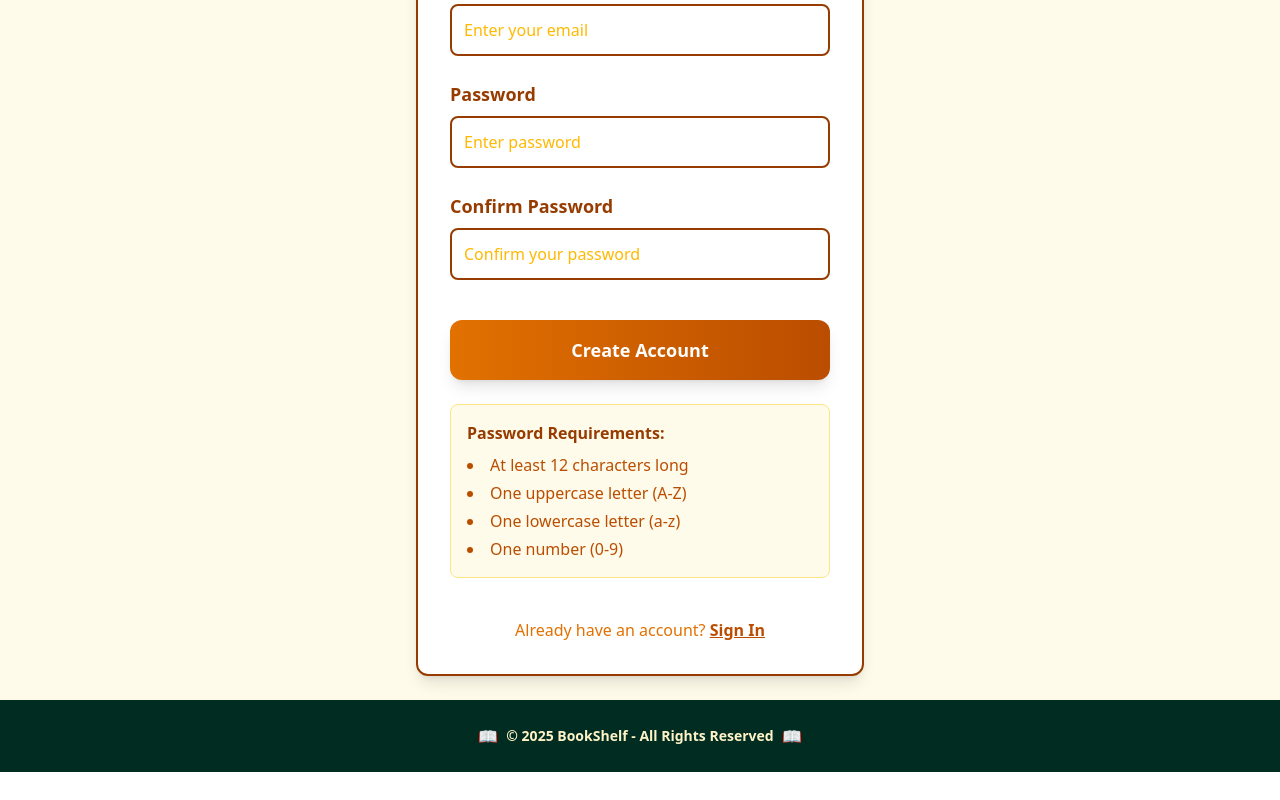
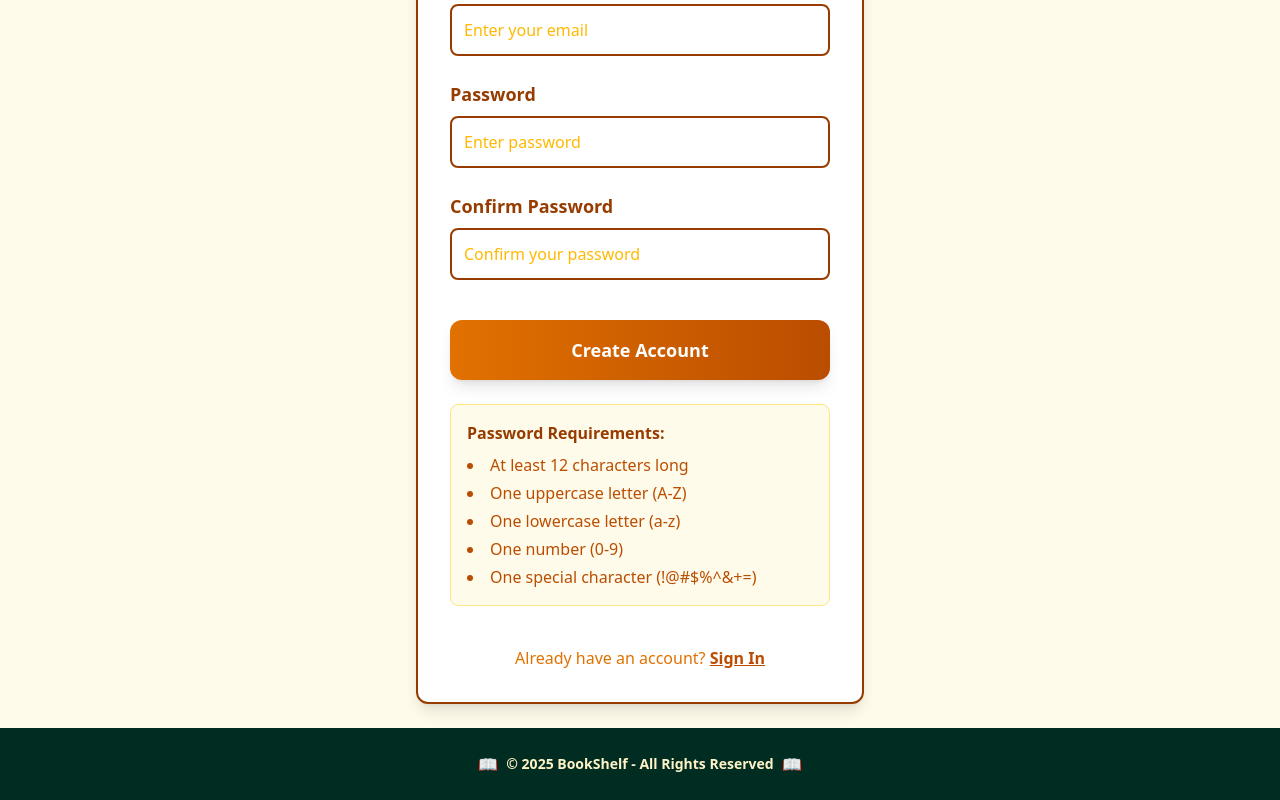
Before and after one commit to vaggogk/bookaholic-frontend, a React (Vite) app: page /register_page in a window 1280 px wide. Shown: the part 498-1298 px from the top of the page. Before the commit the page ends 1270 px from the top, so only its background shows below. Built offline with nearby package versions, Linux system fonts and the light colour scheme.

Commit message:
refactor: fix comment

```diff
--- a/src/components/pages/RegisterPage.tsx
+++ b/src/components/pages/RegisterPage.tsx
@@ -194,6 +194,7 @@ const RegisterPage = () => {
                             <li>One uppercase letter (A-Z)</li>
                             <li>One lowercase letter (a-z)</li>
                             <li>One number (0-9)</li>
+                            <li>One special character (!@#$%^&+=)</li>
                         </ul>
                     </div>
 
```
